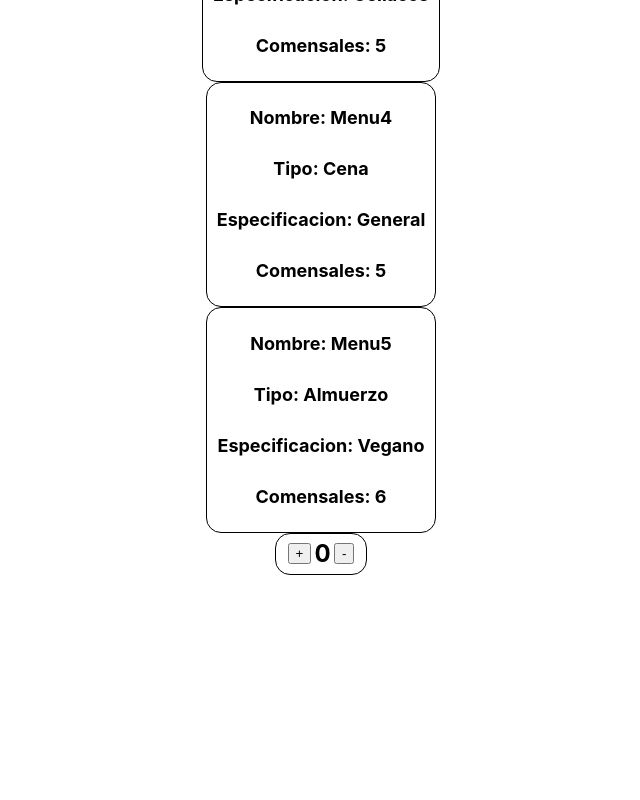
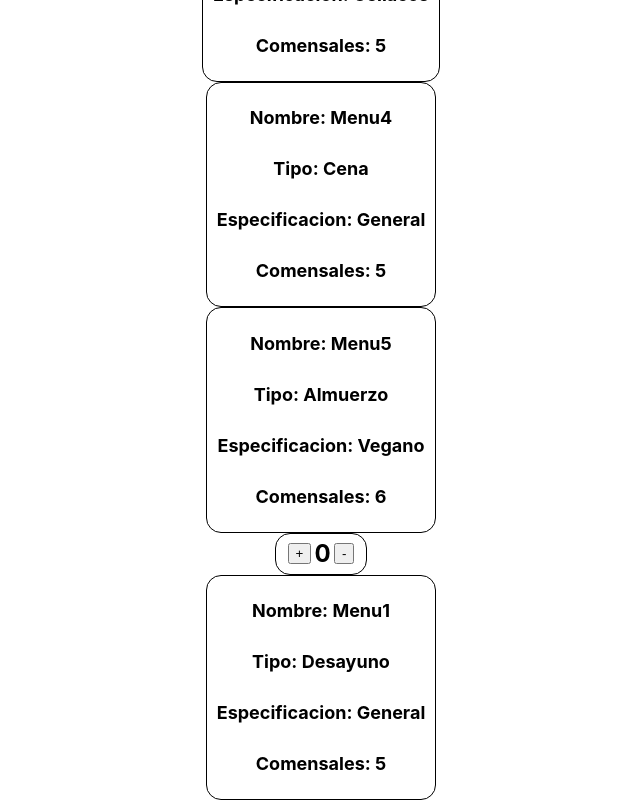
Before and after one commit to nicolagou/tienda-catering, a React (Create React App) app: page /item/1 in a window 1280 px wide. Shown: the part 685-1485 px from the top of the page, without its empty margins (319-959 px from the left). Before the commit the page ends 1260 px from the top, so only its background shows below. Built offline with nearby package versions, Linux system fonts and the light colour scheme.

Commit message:
Agregados ItemDetailContainer.js e ItemDetail.js

```diff
--- a/src/App.js
+++ b/src/App.js
@@ -1,5 +1,6 @@
 import NavBar from './components/NavBar/NavBar';
 import ItemListContainer from './components/ItemsListContainer/ItemListContainer';
+import ItemDetailContainer from './Pages/ItemDetailContainer/ItemDetailContainer';
 import './App.css';
 
 function App() {
@@ -7,6 +8,7 @@ function App() {
     <>
       <NavBar/>
       <ItemListContainer/>
+      <ItemDetailContainer/>
       </>
       );
 }
--- /dev/null
+++ b/src/Pages/ItemDetailContainer/ItemDetailContainer.css
@@ -0,0 +1,9 @@
+.message-greeting-container{
+    display: flex;
+    flex-direction: column;
+    align-items: center;
+    max-width: 1200px;
+    margin: 0 auto;
+
+
+}
--- /dev/null
+++ b/src/Pages/ItemDetailContainer/ItemDetailContainer.js
@@ -0,0 +1,29 @@
+import { useEffect, useState } from 'react';
+import { data } from "../../data/data";
+import ItemDetail from '../../components/ItemDetail/ItemDetail';
+import './ItemDetailContainer.css';
+
+const ItemDetailContainer = () => {
+    const [product, setProduct] = useState();
+
+    const getProduct = new Promise((resolve, reject) => {
+    setTimeout(() => {
+        resolve(data)
+    }, 2000);
+    });
+
+    useEffect(() => {
+        getProduct.then((respuesta)=>{
+            setProduct(respuesta[0]);
+        });
+        // eslint-disable-next-line
+    }, []);
+
+    return (
+      <div className='message-greeting-container'>
+        {product && <ItemDetail producto={product}/>}
+      </div>
+    );
+  }
+
+export default ItemDetailContainer
--- /dev/null
+++ b/src/components/ItemDetail/ItemDetail.js
@@ -0,0 +1,13 @@
+
+const ItemDetail = ({producto}) => {
+    return (
+      <div className="card">
+          <h2>Nombre: {producto.nombre}</h2>
+          <h2>Tipo: {producto.tipo}</h2>
+          <h2>Especificacion: {producto.especificacion}</h2>
+          <h2>Comensales: {producto.comensales}</h2>
+      </div>
+    )
+  }
+
+export default ItemDetail
--- a/src/components/ItemsListContainer/ItemListContainer.js
+++ b/src/components/ItemsListContainer/ItemListContainer.js
@@ -17,11 +17,8 @@ const ItemListContainer = () => {
       getProducts.then((respuesta)=>{
         setProductList(respuesta);
       });
-      setTimeout(() => {
-console.log(productList);
-      }, 4000);
       // eslint-disable-next-line
-  }, [productList]);
+  }, []);
 
   return (
     <div className='message-greeting-container'>
```
